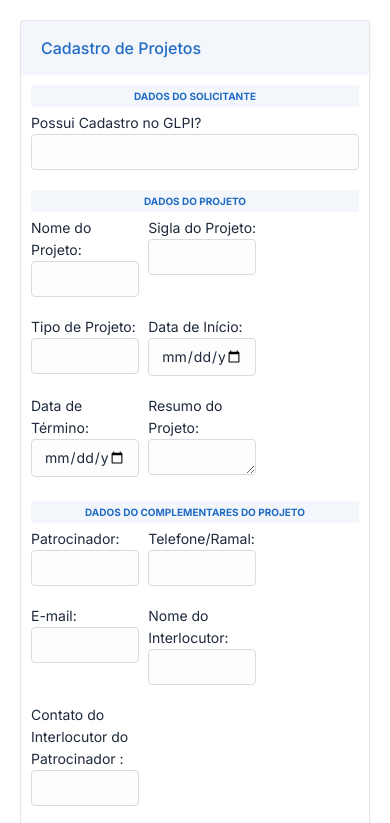
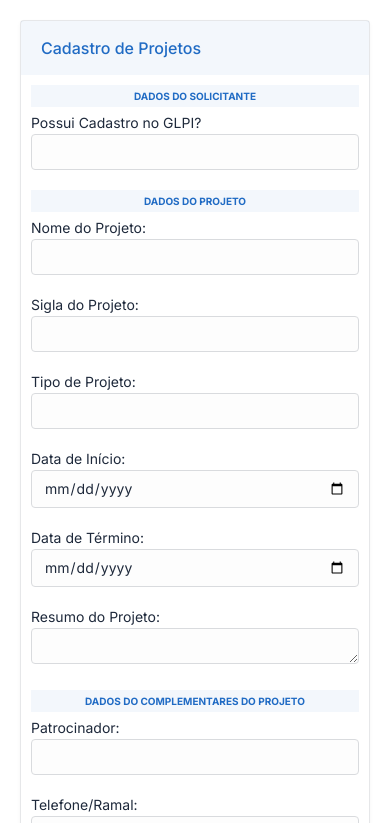
Before and after one commit to jvnery/form-glpi, a plain HTML site: page form-glpi/index.html in a window 390 px wide. Shown: the top 823 px of the page. Drawn offline with Linux system fonts and the light colour scheme.

Commit message:
Formulário Responsivo

```diff
--- a/form-glpi/style.css
+++ b/form-glpi/style.css
@@ -5,12 +5,6 @@
     font-family: Inter, sans-serif;
 }
 
-html,
-body {
-    min-height: 100%;
-}
-
-body,
 div,
 form,
 input,
@@ -43,7 +37,6 @@ h2 {
     display: flex;
     justify-content: center;
     align-items: center;
-    height: inherit;
     padding: 20px;
 }
 
@@ -123,3 +116,14 @@ button {
 button:hover {
     background: #e5b553;
 }
+
+@media(max-width:768px){
+
+    .item-flex{
+        flex-direction: column;
+    }
+
+    label {
+        width: 100%;
+    }
+}
```
Also changed, not shown: form-glpi/index.html (+2 -3 lines).
